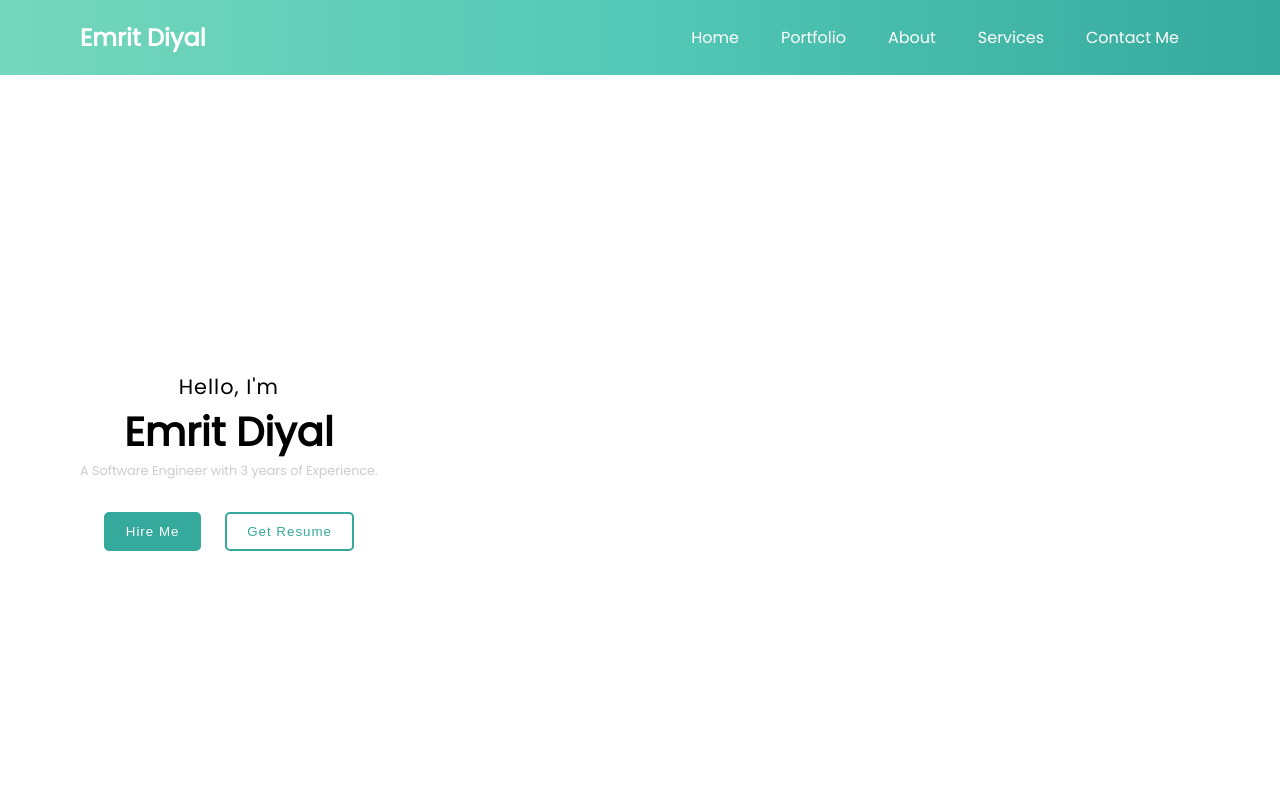
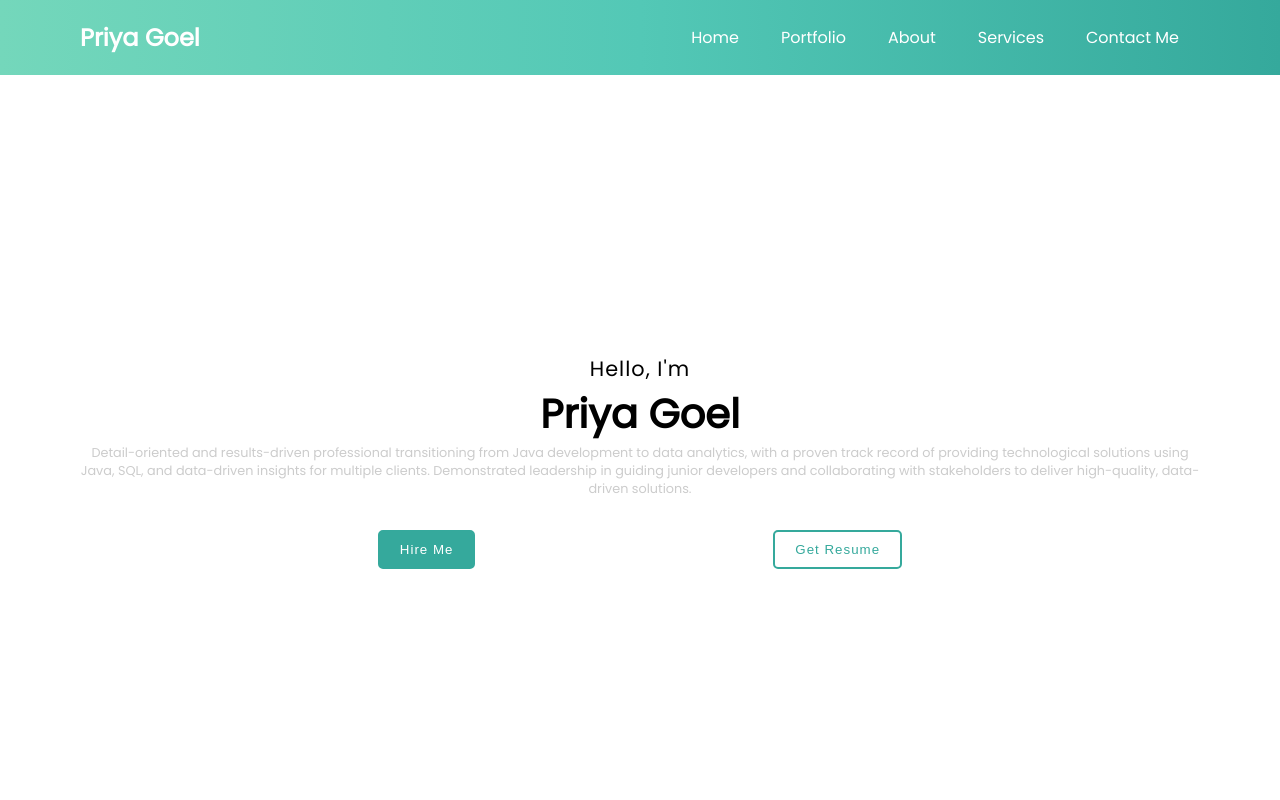
Before and after one commit to priyagoel47/priyagoel.github.io, a plain HTML site: page index.html in a window 1280 px wide. Shown: the top 800 px of the page. Drawn offline with Linux system fonts and the light colour scheme; a script that the page names is missing.

Commit message:
Update index.html

```diff
--- a/index.html
+++ b/index.html
@@ -23,7 +23,7 @@
     <header class="header">
         <nav class="navbar">
             <div class="logo">
-                <h2 class="logo-heading">Emrit Diyal</h2>
+                <h2 class="logo-heading">Priya Goel</h2>
             </div>
             <div class="hamburger" id="hamburger">
                 <i class="fas fa-bars hamburger-icon"></i>
@@ -66,9 +66,9 @@
         <div class="intro">
             <div class="headings">
                 <h3 class="greet-heading">Hello, I'm</h3>
-                <h1 class="my-heading">Emrit Diyal</h1>
+                <h1 class="my-heading">Priya Goel</h1>
                 <h4 class="sub-heading">
-                    A Software Engineer with 3 years of Experience.
+                    Detail-oriented and results-driven professional transitioning from Java development to data analytics, with a proven track record of providing technological solutions using Java, SQL, and data-driven insights for multiple clients. Demonstrated leadership in guiding junior developers and collaborating with stakeholders to deliver high-quality, data-driven solutions.
                 </h4>
             </div>
             <div class="intro-buttons">
```
